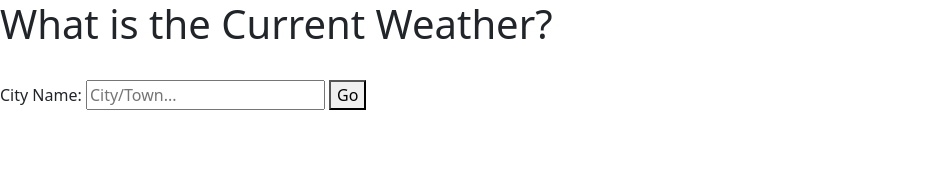
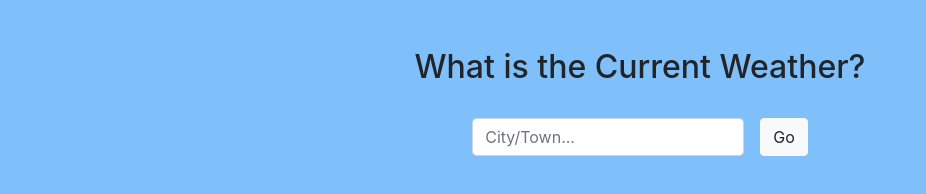
Before and after one commit to jkreynolds1234/weather_app, a plain HTML site: page index.html in a window 1280 px wide. Shown: the whole page, without its empty margins (0-926 px from the left). Drawn offline with nearby package versions, Linux system fonts and the light colour scheme.

Commit message:
Updated styles

```diff
--- a/index.html
+++ b/index.html
@@ -4,19 +4,21 @@
     <meta charset="UTF-8">
     <meta http-equiv="X-UA-Compatible" content="IE=edge">
     <meta name="viewport" content="width=device-width, initial-scale=1.0">
-    <!-- Bootstrap -->
-    <link href="https://cdn.jsdelivr.net/npm/bootstrap@5.3.3/dist/css/bootstrap.min.css" rel="stylesheet" integrity="sha384-QWTKZyjpPEjISv5WaRU9OFeRpok6YctnYmDr5pNlyT2bRjXh0JMhjY6hW+ALEwIH" crossorigin="anonymous">
+    <!-- Bootstrap Styles -->
+    <link rel="stylesheet" href="/css/bootstrap.min.css"/>
+    <!-- My Styles -->
+    <link href="/styles.css" rel="stylesheet">
     <title>Weather App</title>
 </head>
-<body>
-    <h1>What is the Current Weather?</h1>
-    <br>
+<body class="bs-primary">
+    <h2>What is the Current Weather?</h1>
     <form action="/" method="post">
-        <label for="cityInput">City Name:</label>
-        <input id="cityInput" type="text" name="cityName" placeholder="City/Town...">
-        <button type="submit">Go</button>
+        <div id="cityInput">
+            <input class="form-control" type="text" name="cityName" placeholder="City/Town...">
+        </div>
+        <button type="submit" class="btn btn-light">Go</button>
     </form>
     <!-- Bootstrap JS -->
-    <script src="https://cdn.jsdelivr.net/npm/bootstrap@5.3.3/dist/js/bootstrap.bundle.min.js" integrity="sha384-YvpcrYf0tY3lHB60NNkmXc5s9fDVZLESaAA55NDzOxhy9GkcIdslK1eN7N6jIeHz" crossorigin="anonymous"></script>
+    <script language="javascript" src="/js/bootstrap.min.js"></script>
 </body>
 </html>
--- /dev/null
+++ b/public/styles.css
@@ -0,0 +1,25 @@
+body {
+    background-color: #7fbffa;
+    display: flex;
+    flex-direction: column;
+    align-items: center;
+}
+
+h2 {
+    margin-top: 3rem;
+    margin-bottom: 2rem;
+}
+
+form {
+    display: flex;
+    /* justify-content: center; */
+}
+
+#cityInput {
+    width: 17rem;
+    margin-right: 1rem;
+}
+
+#tempContainer {
+    display: flex;
+}
```
Also changed, not shown: app.js (+15 -4 lines).
